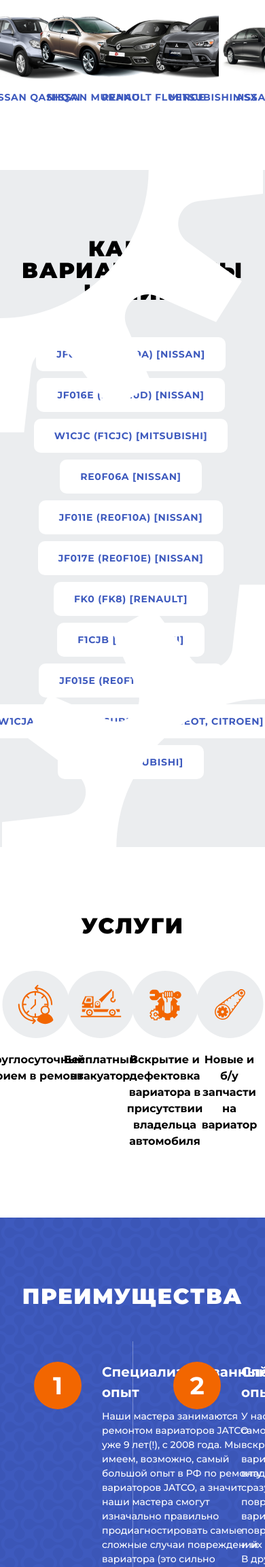
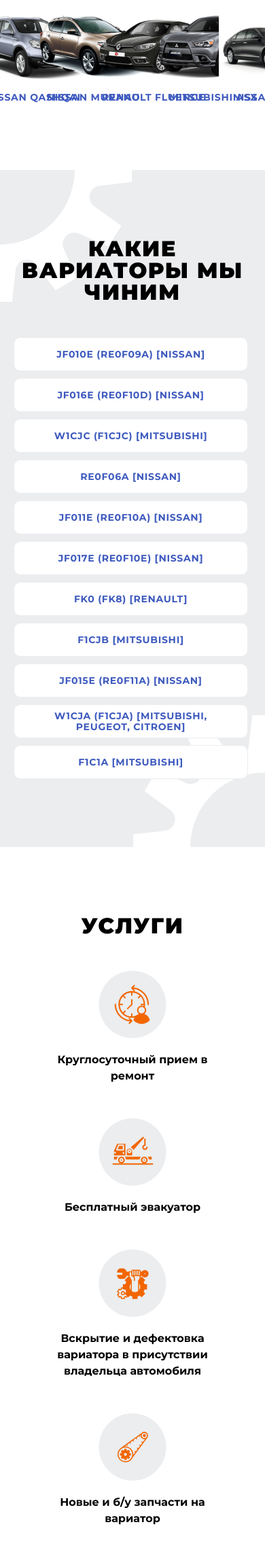
Before and after one commit to V1ranch1/union, a PHP site: page / in a window 390 px wide; the page is wider, and only the part inside the window is pictured. Shown: the part 926-3231 px from the top of that part at 68% size. Run offline with PHP 8.4, Linux system fonts and the light colour scheme.

Commit message:
Добавили моб.версию для 2 блоков

```diff
--- a/css/main.css
+++ b/css/main.css
@@ -46,9 +46,11 @@ a:focus {
     transition: all .4s;
     cursor: pointer;
     user-select: none;
-    white-space: nowrap;
     font-weight: 700;
     box-shadow: 0 10px 10px rgba(0 , 0, 0, .1);
+}
+.button:not(.button_wrap) {
+    white-space: nowrap;
 }
 .button_size_big {
     height: 50px;
@@ -57,6 +59,7 @@ a:focus {
 .button_style_white {
     background-color: #ffffff;
     color: #3E5ABE;
+    border: 1px solid #ebedef;
 }
 .button_active {
     background-color: #9BA4AF !important;
@@ -217,15 +220,22 @@ a:focus {
 }
 
 .menu {
-    background-color: #ebedef;
     height: 50px;
 }
 .menu_footer {
     background-color: transparent;
     margin-bottom: 50px;
 }
-.menufixed {
+.menuFixed {
     height: 50px;
+    background-color: #ebedef;
+}
+.menu_fixed .menuFixed {
+    position: fixed;
+    top: 0;
+    left: 0;
+    z-index: 99;
+    width: 100%;
 }
 .menuInner {
     height: 50px;
@@ -394,7 +404,6 @@ a:focus {
     color: #f26600;
 }
 
-
 .buttonBlock {
     background-color: #ebedef;
     padding: 100px 0;
@@ -412,6 +421,7 @@ a:focus {
     background-size: cover;
     background-repeat: no-repeat;
     position: absolute;
+    z-index: 1;
 }
 .buttonBlock::before {
     top: -387px;
@@ -429,6 +439,8 @@ a:focus {
     text-align: center;
     margin: 0;
     text-transform: uppercase;
+    position: relative;
+    z-index: 2;
 }
 .buttonBlockList {
     margin: 45px -5px -5px;
@@ -438,9 +450,35 @@ a:focus {
     display: flex;
     flex-wrap: wrap;
     justify-content: center;
+    position: relative;
+    z-index: 2;
 }
 .buttonBlockListItem {
     padding: 5px;
+    box-sizing: border-box;
+}
+@media (max-width: 1024px) {
+    .buttonBlock::before,
+    .buttonBlock::after {
+        width: 388px;
+        height: 388px;
+    }
+    .buttonBlock::before {
+        top: -194px;
+        left:-194px;
+    }
+    .buttonBlock::after {
+        bottom: -194px;
+        right: -194px;
+    }
+}
+@media (max-width: 768px) {
+    .buttonBlockListItem {
+        width: 100%;
+    }
+    .buttonBlockListItemButton {
+        width: 100%;
+    }
 }
 
 .iconsBlock {
@@ -470,7 +508,6 @@ a:focus {
     flex-direction: column;
     padding: 0 15px;
 }
-
 .iconsBlockImage {
     display: block;
     max-width: 100px;
@@ -483,6 +520,21 @@ a:focus {
     font-weight: 700;
     font-size: 16px;
     line-height: 1.5;
+    max-width: 255px;
+}
+@media (max-width: 1024px) {
+    .iconsBlockList {
+        margin-top: 0;
+    }
+    .iconsBlockListItem {
+        width: 50%;
+        padding-top: 50px;
+    }
+}
+@media (max-width: 768px) {
+    .iconsBlockListItem {
+        width: 100%;
+    }
 }
 
 .numbersBlock {
--- a/index.html
+++ b/index.html
@@ -70,7 +70,7 @@
             </div>
 
             <div class="menu">
-                <div class="menufixed">
+                <div class="menuFixed">
                     <div class="wrapper">
                         <menu class="menuInner">
                             <a class="menuLink" href="#">Модели вариаторов</a>
@@ -150,37 +150,37 @@
                 <h2 class="buttonBlockTitle">Какие вариаторы мы чиним</h2>
                 <ul class="buttonBlockList">
                     <li class="buttonBlockListItem">
-                        <button class="button button_size_big button_style_white button_hoverShadow">JF010E (RE0F09A) [NISSAN]</button>
+                        <button class="button button_size_big button_style_white button_hoverShadow button_wrap buttonBlockListItemButton">JF010E (RE0F09A) [NISSAN]</button>
                     </li>
                     <li class="buttonBlockListItem">
-                        <button class="button button_size_big button_style_white button_hoverShadow">JF016E (RE0F10D) [NISSAN]</button>
+                        <button class="button button_size_big button_style_white button_hoverShadow button_wrap buttonBlockListItemButton">JF016E (RE0F10D) [NISSAN]</button>
                     </li>
                     <li class="buttonBlockListItem">
-                        <button class="button button_size_big button_style_white button_hoverShadow">W1CJC (F1CJC) [MITSUBISHI]</button>
+                        <button class="button button_size_big button_style_white button_hoverShadow button_wrap buttonBlockListItemButton">W1CJC (F1CJC) [MITSUBISHI]</button>
                     </li>
                     <li class="buttonBlockListItem">
-                        <button class="button button_size_big button_style_white button_hoverShadow">RE0F06A [NISSAN]</button>
+                        <button class="button button_size_big button_style_white button_hoverShadow button_wrap buttonBlockListItemButton">RE0F06A [NISSAN]</button>
                     </li>
                     <li class="buttonBlockListItem">
-                        <button class="button button_size_big button_style_white button_hoverShadow">JF011E (RE0F10A) [NISSAN]</button>
+                        <button class="button button_size_big button_style_white button_hoverShadow button_wrap buttonBlockListItemButton">JF011E (RE0F10A) [NISSAN]</button>
                     </li>
                     <li class="buttonBlockListItem">
-                        <button class="button button_size_big button_style_white button_hoverShadow">JF017E (RE0F10E) [NISSAN]</button>
+                        <button class="button button_size_big button_style_white button_hoverShadow button_wrap buttonBlockListItemButton">JF017E (RE0F10E) [NISSAN]</button>
                     </li>
                     <li class="buttonBlockListItem">
-                        <button class="button button_size_big button_style_white button_hoverShadow">FK0 (FK8) [RENAULT]</button>
+                        <button class="button button_size_big button_style_white button_hoverShadow button_wrap buttonBlockListItemButton">FK0 (FK8) [RENAULT]</button>
                     </li>
                     <li class="buttonBlockListItem">
-                        <button class="button button_size_big button_style_white button_hoverShadow">F1CJB [MITSUBISHI]</button>
+                        <button class="button button_size_big button_style_white button_hoverShadow button_wrap buttonBlockListItemButton">F1CJB [MITSUBISHI]</button>
                     </li>
                     <li class="buttonBlockListItem">
-                        <button class="button button_size_big button_style_white button_hoverShadow">JF015E (RE0F11A) [NISSAN]</button>
+                        <button class="button button_size_big button_style_white button_hoverShadow button_wrap buttonBlockListItemButton">JF015E (RE0F11A) [NISSAN]</button>
                     </li>
                     <li class="buttonBlockListItem">
-                        <button class="button button_size_big button_style_white button_hoverShadow">W1CJA (F1CJA) [MITSUBISHI, PEUGEOT, CITROEN]</button>
+                        <button class="button button_size_big button_style_white button_hoverShadow button_wrap buttonBlockListItemButton">W1CJA (F1CJA) [MITSUBISHI, PEUGEOT, CITROEN]</button>
                     </li>
                     <li class="buttonBlockListItem">
-                        <button class="button button_size_big button_style_white button_hoverShadow">F1C1A [MITSUBISHI]</button>
+                        <button class="button button_size_big button_style_white button_hoverShadow button_wrap buttonBlockListItemButton">F1C1A [MITSUBISHI]</button>
                     </li>
                 </ul>
             </div>
--- a/js/main.js
+++ b/js/main.js
@@ -31,3 +31,13 @@ document.querySelectorAll('.formSelect').forEach((item) => {
         }, false);
     });
 });
+
+const menu = document.querySelector('.menu');
+
+window.addEventListener('scroll', () => {
+    if (window.scrollY > 198) {
+        menu.classList.add('menu_fixed');
+    } else {
+        menu.classList.remove('menu_fixed');
+    }
+});
```
